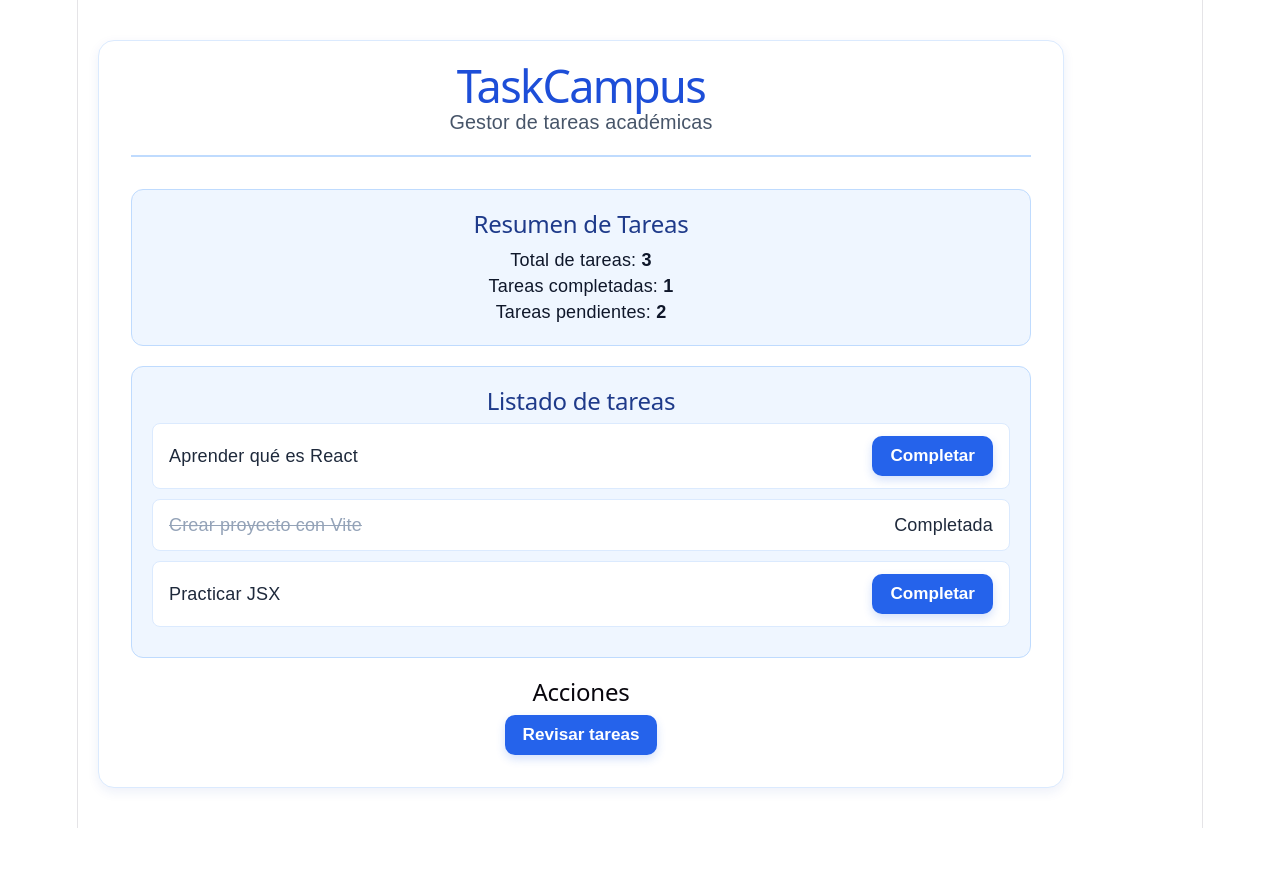
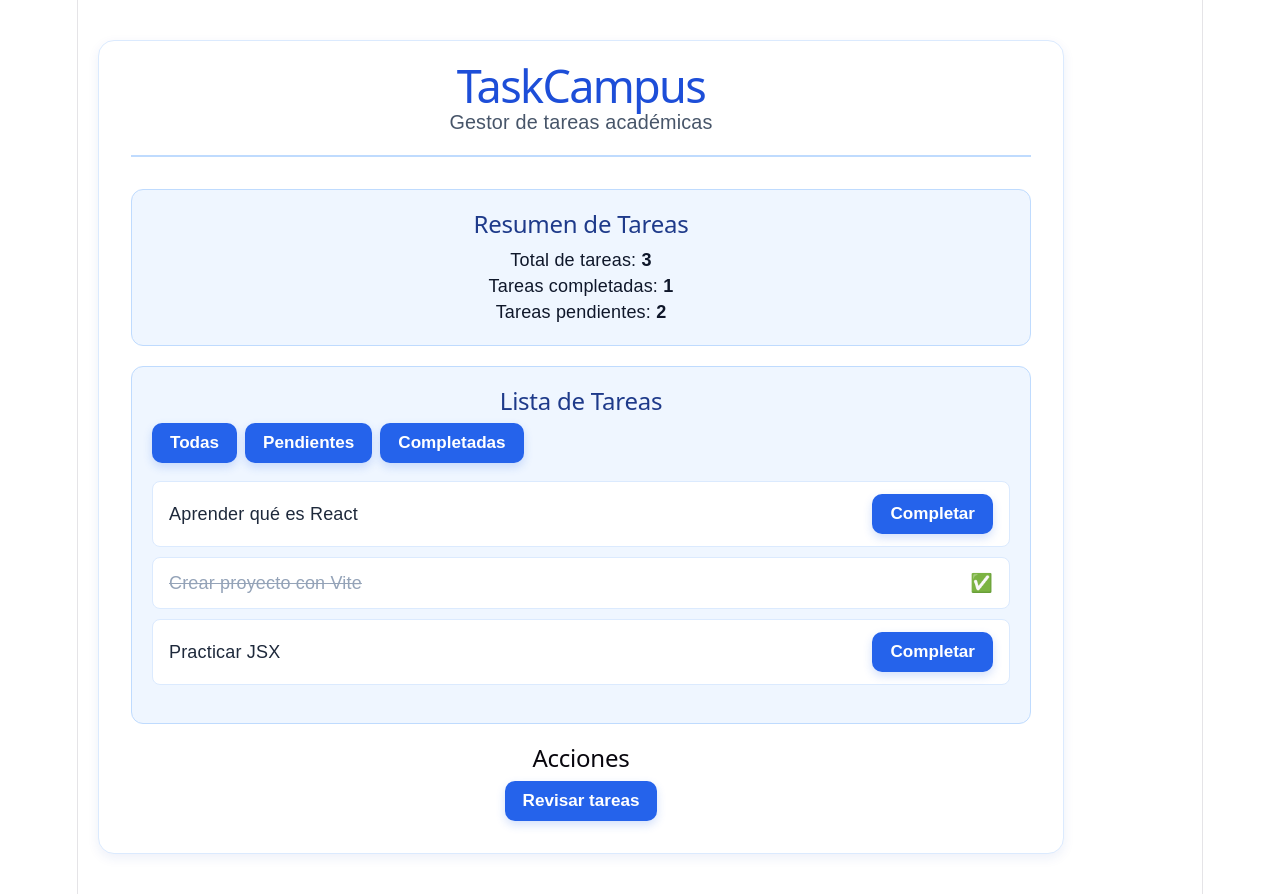
Before and after one commit to KABarbalking/LabReact_TaskCampus, a React (Vite) app: page / in a window 1280 px wide. Before the commit the page ends 828 px from the top, so only its background shows below. Built offline with nearby package versions, Linux system fonts and the light colour scheme.

Commit message:
Agregar botones de filtro por estado en TaskList

```diff
--- a/src/components/TaskList.jsx
+++ b/src/components/TaskList.jsx
@@ -1,10 +1,39 @@
-export default function TaskList({ tareas, onCompletar }) {
+import { useState } from 'react'
+
+export default function TaskList({ tareas = [], onCompletar }) {
+  const [filtro, setFiltro] = useState('todas')
+
+  // Variable derivada para filtrar tareas
+  const tareasFiltradas = tareas.filter((t) => {
+    if (filtro === 'pendientes') return !t.completada
+    if (filtro === 'completadas') return t.completada
+    return true
+  })
+
   return (
-    <section className="card">
-      <h2 className="section-title">Listado de tareas</h2>
-      <ul className="task-list" style={{ listStyle: 'none', padding: 0 }}>
-        {tareas.map((tarea) => (
-          <li key={tarea.id} className="task-item">
+    <div className="card">
+      <h2 className="section-title">Lista de Tareas</h2>
+
+      {/* Botones de filtro */}
+      <div style={{ display: 'flex', gap: '8px', marginBottom: '12px' }}>
+        <button className="task-button" onClick={() => setFiltro('todas')}>
+          Todas
+        </button>
+        <button className="task-button" onClick={() => setFiltro('pendientes')}>
+          Pendientes
+        </button>
+        <button className="task-button" onClick={() => setFiltro('completadas')}>
+          Completadas
+        </button>
+      </div>
+
+      <ul style={{ listStyle: 'none', padding: 0 }}>
+        {tareasFiltradas.map((tarea) => (
+          <li
+            key={tarea.id}
+            className="task-item"
+            style={{ display: 'flex', justifyContent: 'space-between', alignItems: 'center' }}
+          >
             <span
               style={{
                 textDecoration: tarea.completada ? 'line-through' : 'none',
@@ -14,18 +43,20 @@ export default function TaskList({ tareas, onCompletar }) {
               {tarea.titulo}
             </span>
             {tarea.completada ? (
-              <span> Completada</span>
+              <span>✅</span>
             ) : (
-              <button
-                className="task-button"
-                onClick={() => onCompletar(tarea.id)}
-              >
+              <button className="task-button" onClick={() => onCompletar(tarea.id)}>
                 Completar
               </button>
             )}
           </li>
         ))}
       </ul>
-    </section>
+
+      {/* Mensaje si no hay tareas en el filtro activo */}
+      {tareasFiltradas.length === 0 && (
+        <p>No hay tareas en esta categoría.</p>
+      )}
+    </div>
   )
 }
```
